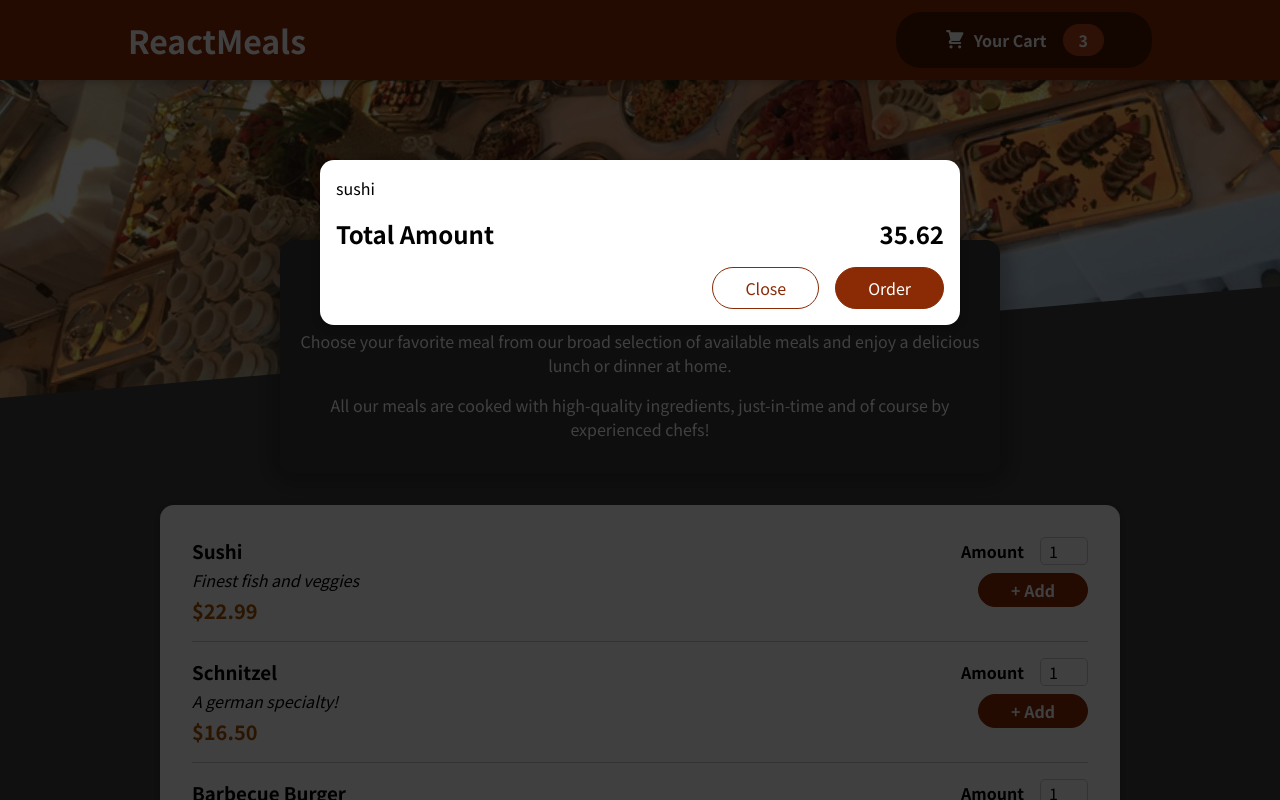
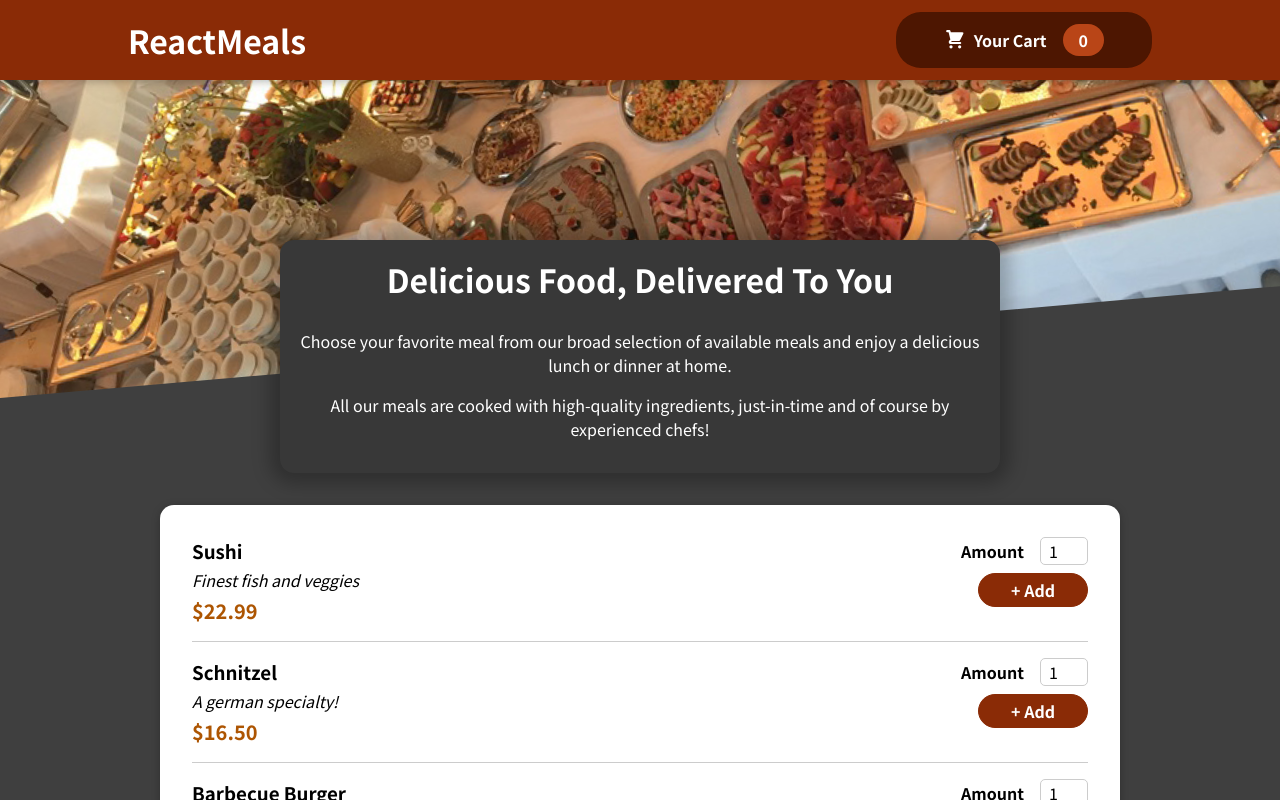
Before and after one commit to m-alkhudair/Simple-Food-Order-App, a React (Create React App) app: page / in a window 1280 px wide. Shown: the top 800 px of the page. Built offline with nearby package versions, Linux system fonts and the light colour scheme.

Commit message:
set up the functionality for the cart and modal using props, and set up the context api for the cart and used in the headerCartButton component

```diff
--- a/src/App.js
+++ b/src/App.js
@@ -1,16 +1,27 @@
-import React from "react";
+import React, { useState } from "react";
 
 import Cart from "./components/Cart/Cart";
 import Header from "./components/Layout/Header";
 import Meals from "./components/Meals/Meals";
+import CartProvider from "./Store/CartProvider";
 
 function App() {
+  const [cartIsShown, setCartIsShown] = useState(false);
+
+  const showCartHandler = () => {
+    setCartIsShown(true);
+  };
+
+  const closeCartHandler = () => {
+    setCartIsShown(false);
+  };
+
   return (
-    <React.Fragment>
-      <Cart />
-      <Header />
+    <CartProvider>
+      {cartIsShown && <Cart onClose={closeCartHandler} />}
+      <Header onShowCart={showCartHandler} />
       <Meals />
-    </React.Fragment>
+    </CartProvider>
   );
 }
 
--- /dev/null
+++ b/src/Store/CartProvider.js
@@ -0,0 +1,21 @@
+import CartContext from "./cart-context";
+
+const CartProvider = (props) => {
+  const addItemToCartHandler = (item) => {};
+  const removeItemFromCartHandler = (id) => {};
+
+  // real concrete object that is our context that we will maipulate and use
+  const cartContext = {
+    items: [],
+    totalAmount: 0,
+    addItem: addItemToCartHandler,
+    removeItem: removeItemFromCartHandler,
+  };
+  return (
+    <CartContext.Provider value={cartContext}>
+      {props.children}
+    </CartContext.Provider>
+  );
+};
+
+export default CartProvider;
--- /dev/null
+++ b/src/Store/cart-context.js
@@ -0,0 +1,11 @@
+import React from "react";
+
+// Just some default values for better auto completion
+const CartContext = React.createContext({
+  items: [],
+  totalAmount: 0,
+  addItem: (item) => {},
+  removeItem: (id) => {},
+});
+
+export default CartContext;
--- a/src/components/Cart/Cart.js
+++ b/src/components/Cart/Cart.js
@@ -1,24 +1,26 @@
 import Modal from "../UI/Modal";
 import classes from "./Cart.module.css";
 
-const Cart = () => {
+const Cart = (props) => {
   const cartItems = (
     <ul className={classes["cart-items"]}>
-      {[{ id: "c1", name: "sushi", amount: 2, price: 12.99}].map((item) => (
+      {[{ id: "c1", name: "sushi", amount: 2, price: 12.99 }].map((item) => (
         <li>{item.name}</li>
       ))}
     </ul>
   );
 
   return (
-    <Modal>
+    <Modal onClose={props.onClose}>
       {cartItems}
       <div className={classes.total}>
         <span>Total Amount</span>
         <span>35.62</span>
       </div>
       <div className={classes.actions}>
-        <button className={classes["button--alt"]}>Close</button>
+        <button className={classes["button--alt"]} onClick={props.onClose}>
+          Close
+        </button>
         <button className={classes.button}>Order</button>
       </div>
     </Modal>
--- a/src/components/Layout/Header.js
+++ b/src/components/Layout/Header.js
@@ -4,12 +4,12 @@ import HeaderCartButton from "./HeaderCartButton";
 import classes from './Header.module.css';
 import meals from '../../assets/meals.jpeg';
 
-const Header = () => {
+const Header = (props) => {
   return (
     <React.Fragment>
       <header className={classes.header}>
         <h1>ReactMeals</h1>
-        <HeaderCartButton />
+        <HeaderCartButton onClick={props.onShowCart} />
       </header>
       <div className={classes['main-image']}>
           {/* we can also use a url if the image isnt local in that case we'll use "" instead of curly braces */}
--- a/src/components/Layout/HeaderCartButton.js
+++ b/src/components/Layout/HeaderCartButton.js
@@ -1,16 +1,23 @@
-import React from 'react';
+import React, { useContext } from "react";
 
-import CartIcon from '../Cart/CartIcon';
-import classes from './HeaderCartButton.module.css';
+import CartIcon from "../Cart/CartIcon";
+import CartContext from "../../Store/cart-context";
+import classes from "./HeaderCartButton.module.css";
 
-const HeaderCartButton = () => {
+const HeaderCartButton = (props) => {
+  const cartCtx = useContext(CartContext);
+
+  const numberOfCartItems = cartCtx.items.reduce((acc, item)=>{
+      return acc + item.amount;
+  }, 0);
+
   return (
-        <button className={classes.button}>
+    <button className={classes.button} onClick={props.onClick}>
       <span className={classes.icon}>
         <CartIcon />
       </span>
       <span>Your Cart</span>
-            <span className={classes.badge}>3</span>
+      <span className={classes.badge}>{numberOfCartItems}</span>
     </button>
   );
 };
--- a/src/components/UI/Modal.js
+++ b/src/components/UI/Modal.js
@@ -3,7 +3,7 @@ import ReactDom from 'react-dom';
 import classes from './Modal.module.css';
 
 const Backdrop = props => {
-    return <div className={classes.backdrop} />
+    return <div className={classes.backdrop} onClick={props.onClose} />
 }
 
 const ModalOverlay = props => {
@@ -16,7 +16,7 @@ const portalElement = document.getElementById('overlays');
 
 const Modal = props => {
     return <Fragment>
-        {ReactDom.createPortal(<Backdrop />, portalElement)}
+        {ReactDom.createPortal(<Backdrop onClose={props.onClose} />, portalElement)}
         {ReactDom.createPortal(<ModalOverlay>{props.children}</ModalOverlay>, portalElement)}
     </Fragment>
 }
```
Lines whose indentation alone changed are shown as unchanged.
